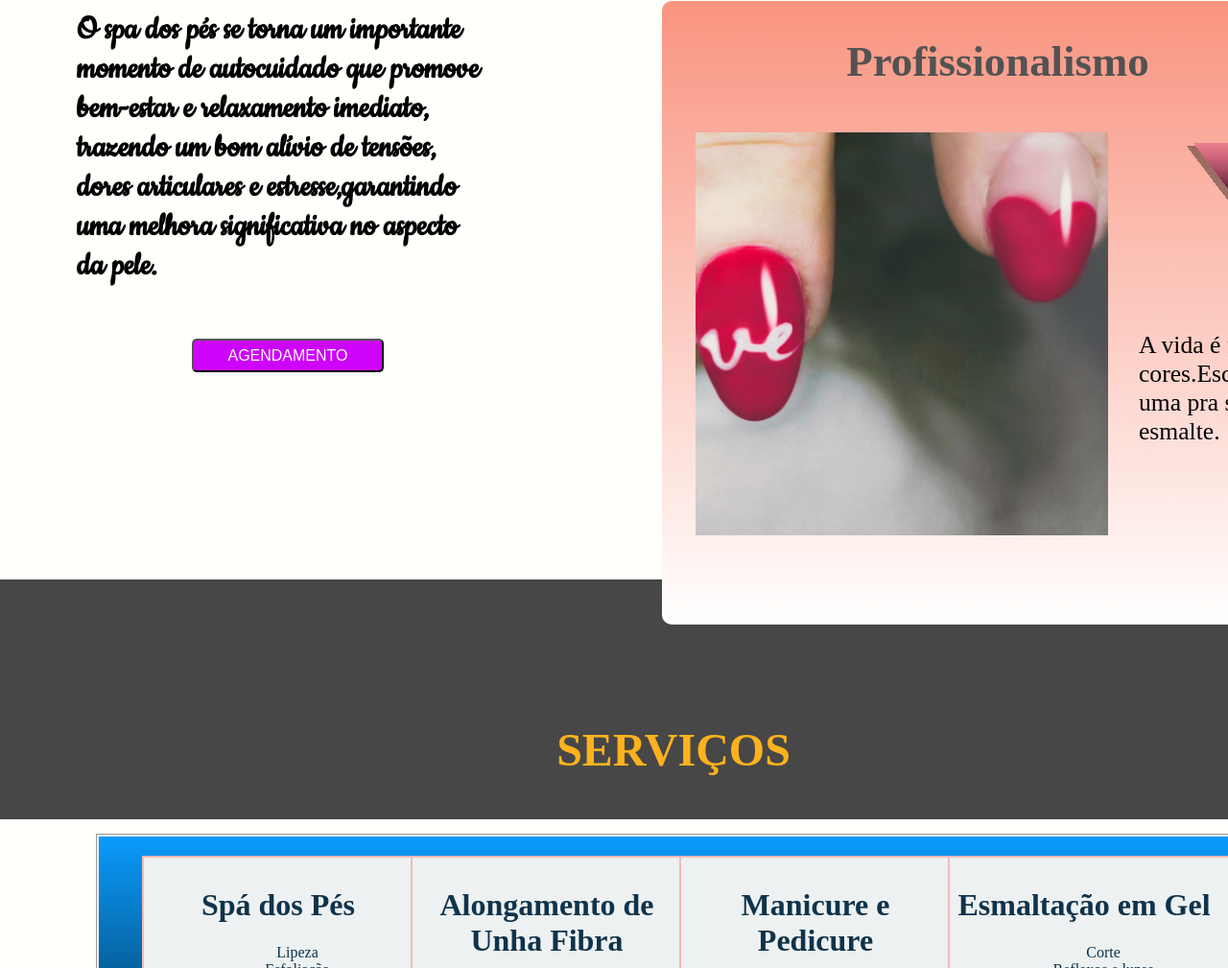
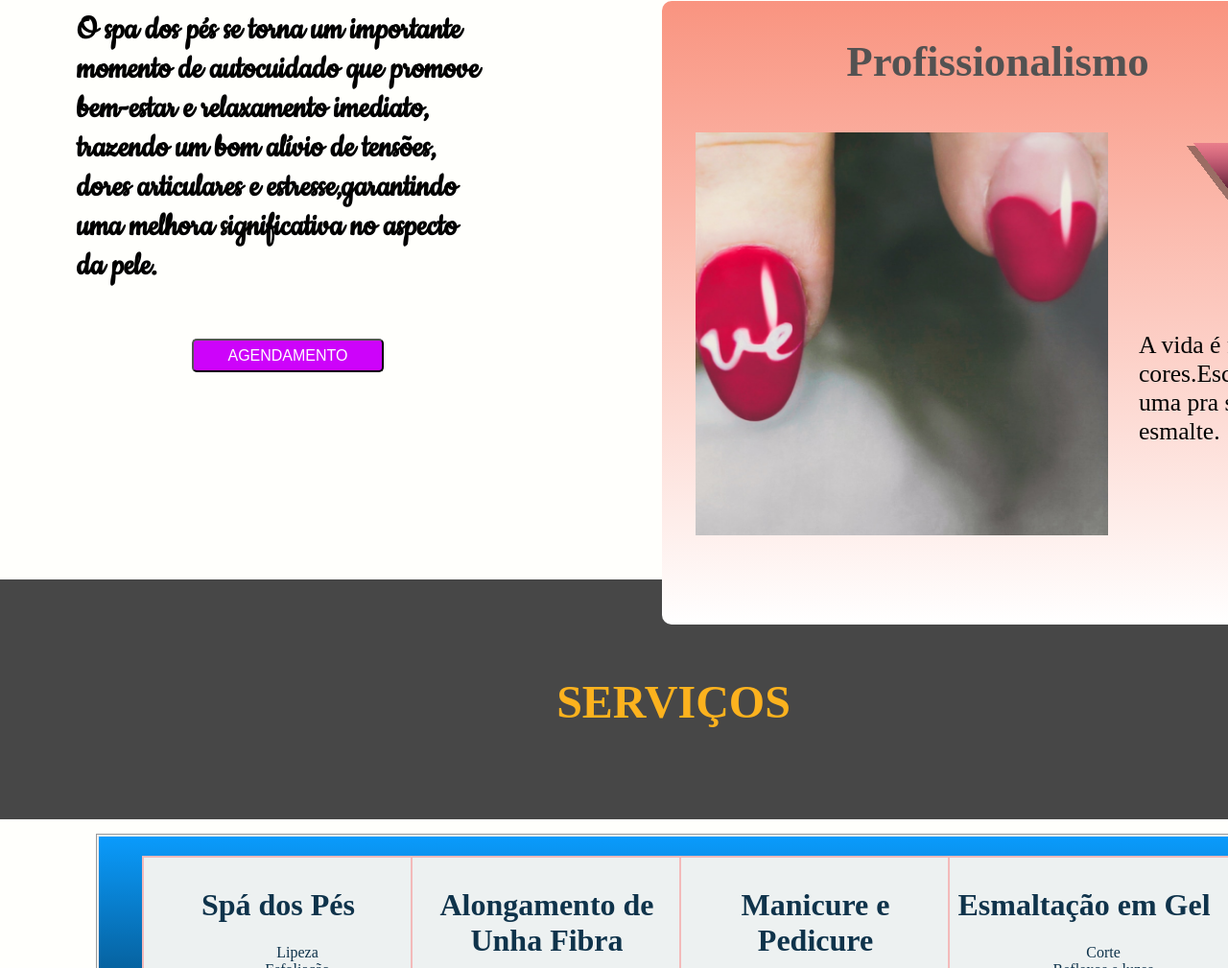
Before and after one commit to Edson010101/Edson0101.github.io, a plain HTML site: page index/index.html in a window 1280 px wide. Shown: the part 209-1218 px from the top of the page at 96% size. Drawn offline with Linux system fonts and the light colour scheme; a web font is replaced by a local one.

Commit message:
nova versao

```diff
--- a/css/style.css
+++ b/css/style.css
@@ -157,18 +157,19 @@ margin-top: 100px;
   background-color: #474747;
 
 }
-.frase,
+.fass,
 h3 {
   color: #fcb21e;
   font-size: 3rem;
   text-transform: uppercase ;
   text-align: center;
-  padding-top: 150px;
+  padding-top: 100px;
   font-family: 'Cookie', cursive;
 font-family: 'Tapestry', serif;
 
+
 }
-.ser:hover{ color:#ffc8004b}
+h3:hover{ color:#ffc8004b}
 
 .parte {
   width: 1200px;
@@ -187,7 +188,7 @@ font-family: 'Tapestry', serif;
 
 
 }
-
+.del:hover{border: 2px solid rgba(0, 0, 0,0.0001);}
 .um:hover{background-color: #96f2f8;border: 2px solid rgba(250, 137, 137, 0.527);}
 .dois:hover{background-color: #96f2f8;border: 2px solid rgba(250, 137, 137, 0.527);}
 .tres:hover{background-color: #96f2f8;border: 2px solid rgba(250, 137, 137, 0.527);}
--- a/index/index.html
+++ b/index/index.html
@@ -52,7 +52,7 @@
     </div>
   </main>
   <div class="fase">
-    <h3>Serviços</h3>
+    <h3 class="fass">Serviços</h3>
   </div>
 
   <div class="parte">
```
